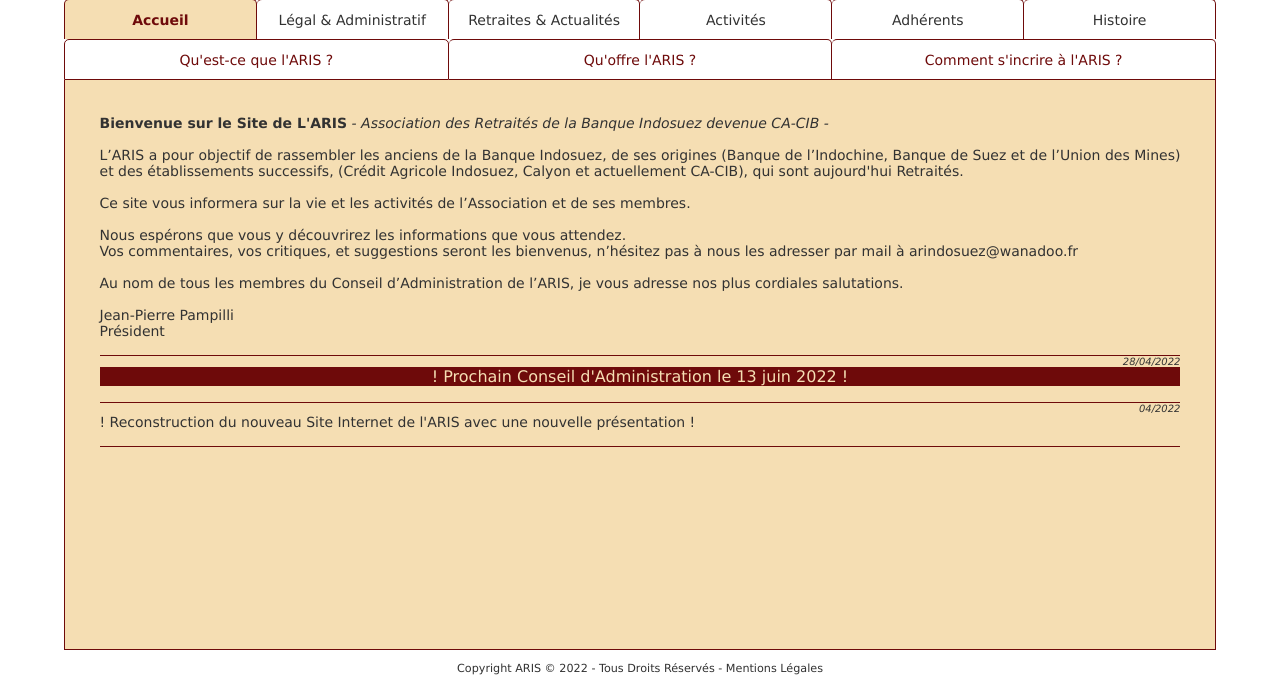
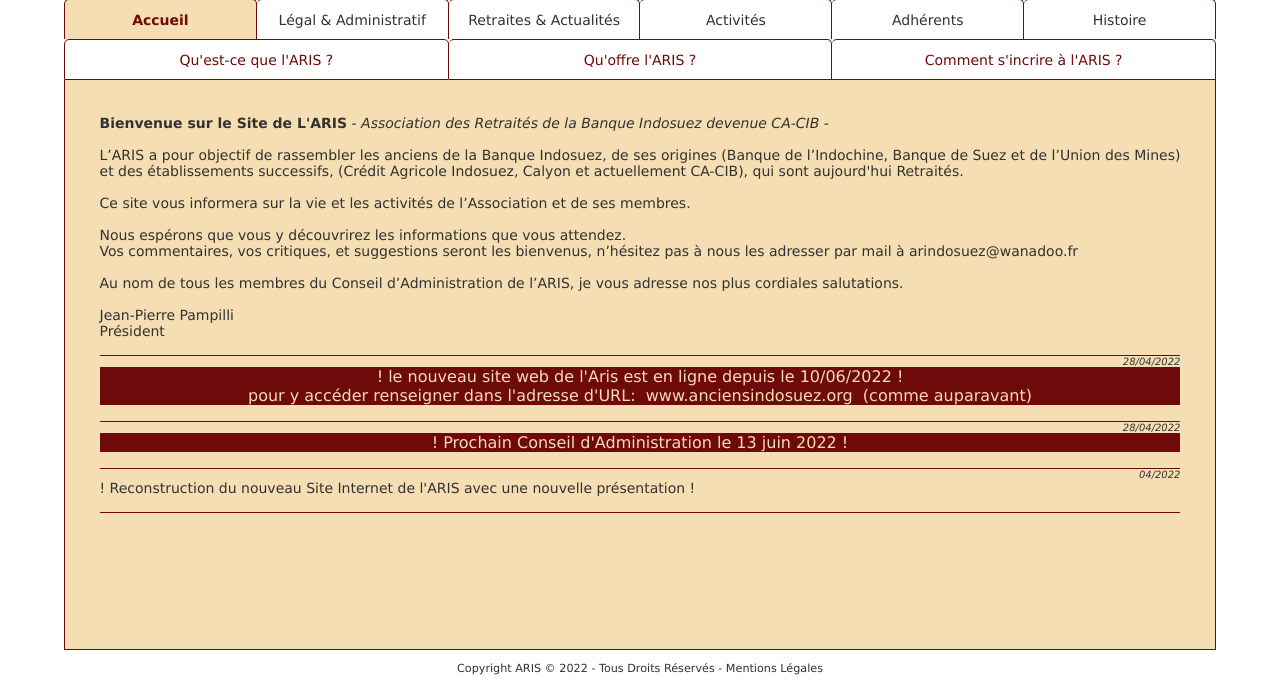
Before and after one commit to assoARIS/ArisTest, a Django app: page / in a window 1280 px wide. Shown: the part 163-857 px from the top of the page. Run offline with Django 4.2, Linux system fonts and the light colour scheme.

Commit message:
Update index.html

```diff
--- a/templates/index.html
+++ b/templates/index.html
@@ -38,6 +38,14 @@
     <div class="divFilInfos">
         <div class="italic10R">28/04/2022</div>
         <div id="infoVedette" onClick="moveInfoVedette();">
+            ! le nouveau site web de l'Aris est en ligne depuis le 10/06/2022 !<br/>
+            pour y accéder renseigner dans l'adresse d'URL:&nbsp;&nbsp;www.anciensindosuez.org&nbsp;&nbsp;(comme auparavant)
+        </div><br/>
+    </div>
+    <!---->
+    <div class="divFilInfos">
+        <div class="italic10R">28/04/2022</div>
+        <div id="infoVedette" onClick="moveInfoVedette();">
             ! Prochain Conseil d'Administration le 13 juin 2022 !
         </div><br/>
     </div>
```
